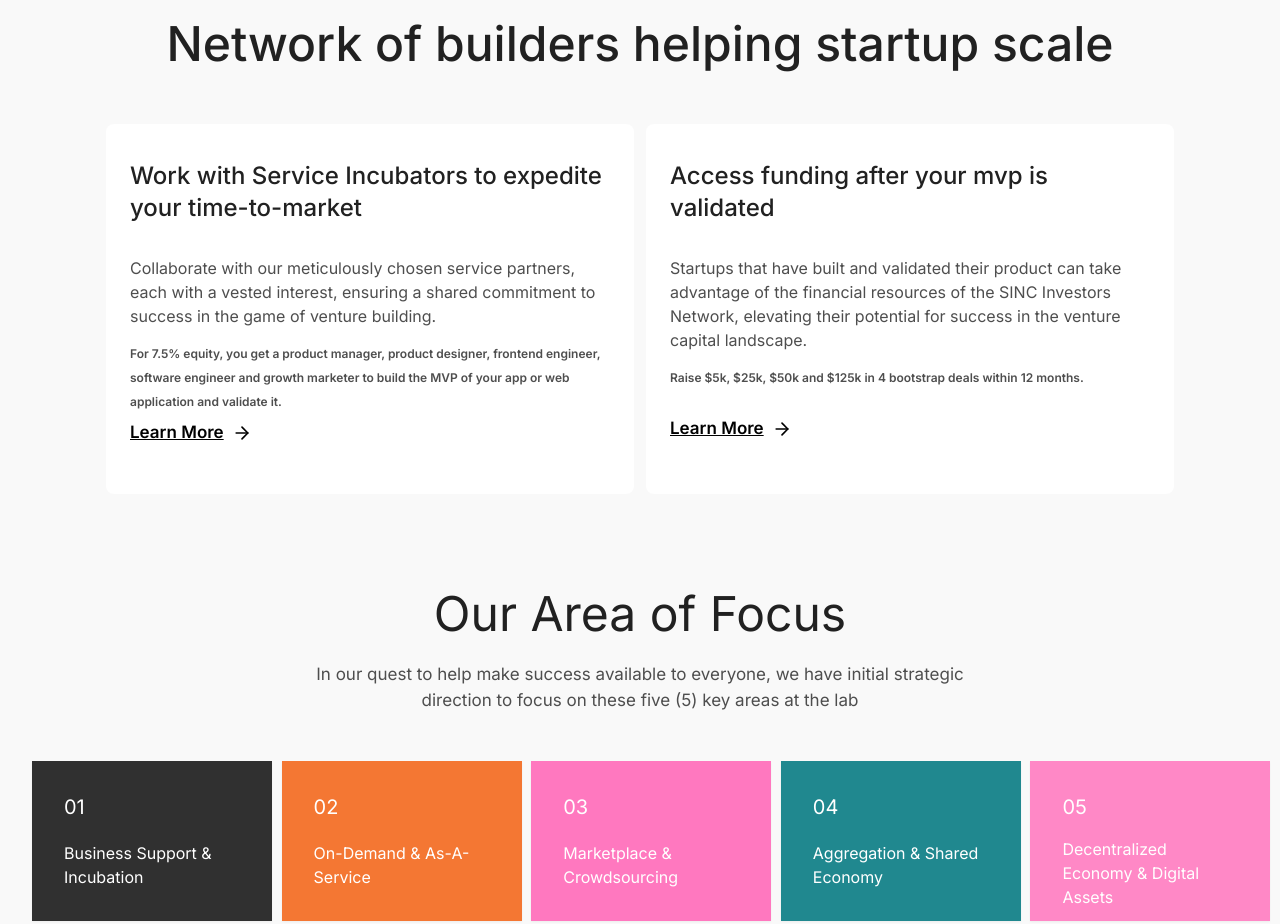
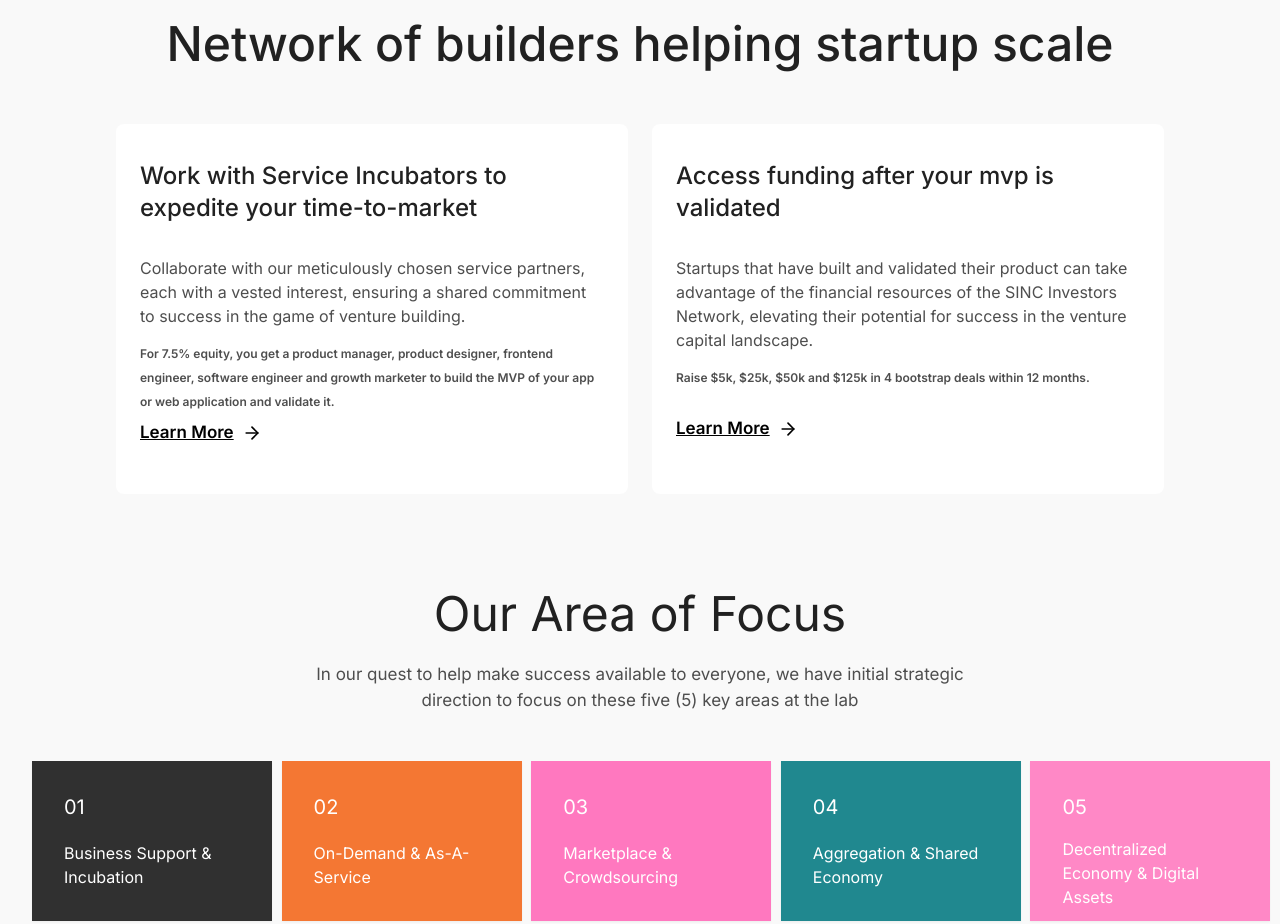
Before and after one commit to agausha/sinc-homepage, a Next.js app: page / in a window 1280 px wide. Shown: the part 940-1864 px from the top of the page. Built offline with nearby package versions, Linux system fonts and the light colour scheme.

Commit message:
Add updates

```diff
--- a/components/networking/Networking.tsx
+++ b/components/networking/Networking.tsx
@@ -9,8 +9,8 @@ function Networking() {
           Network of builders helping startup scale
         </h2>
         <div className="flex justify-center mt-14">
-          <div className="grid grid-cols-1 md:grid-cols-2 gap-3">
-            <div className="py-5 px-6 text-start rounded-lg bg-white w-[528px] h-[370px]">
+          <div className="grid grid-cols-1 md:grid-cols-2 gap-6">
+            <div className="py-5 px-6 text-start rounded-lg bg-white w-full max-w-lg h-auto md:h-[370px]">
               <h3 className="text-2xl text-[#212121] mb-5 font-medium mt-4">
                 Work with Service Incubators to expedite your time-to-market
               </h3>
@@ -34,7 +34,7 @@ function Networking() {
                 </Link>
               </div>
             </div>
-            <div className="py-5 px-6 text-start rounded-lg bg-white w-[528px] h-[370px]">
+            <div className="py-5 px-6 text-start rounded-lg bg-white w-full max-w-lg h-auto md:h-[370px]">
               <h3 className="text-2xl text-[#212121] font-medium mb-5 mt-4">
                 Access funding after your mvp is validated
               </h3>
```
